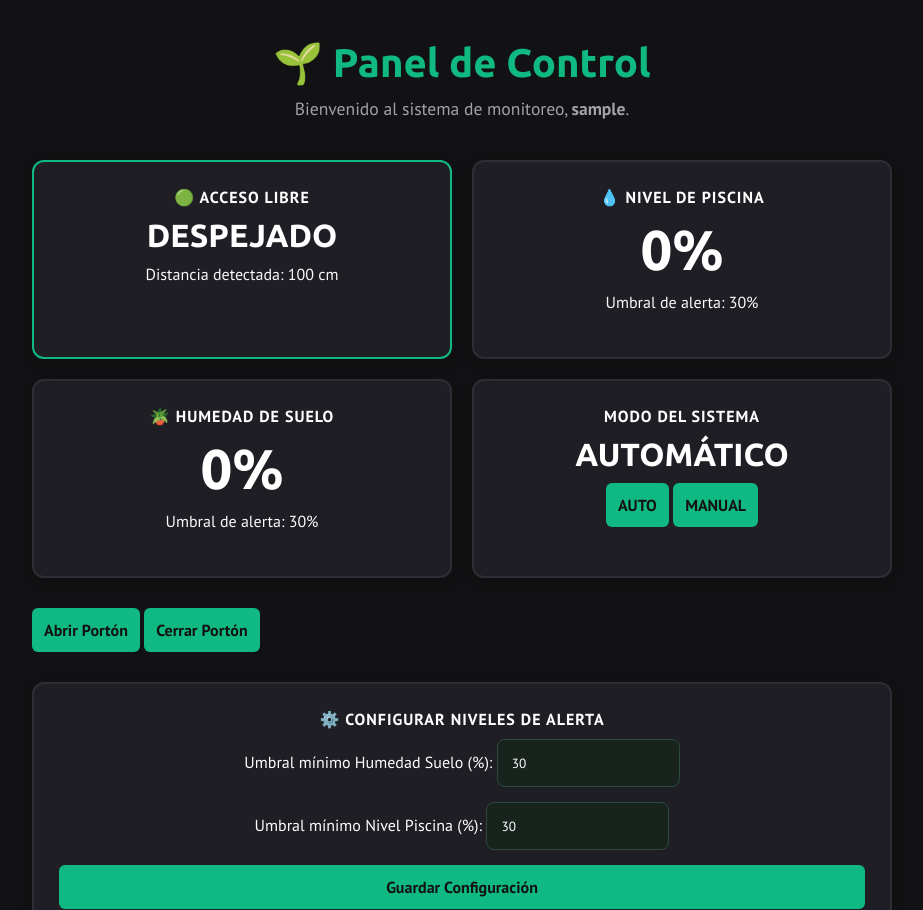
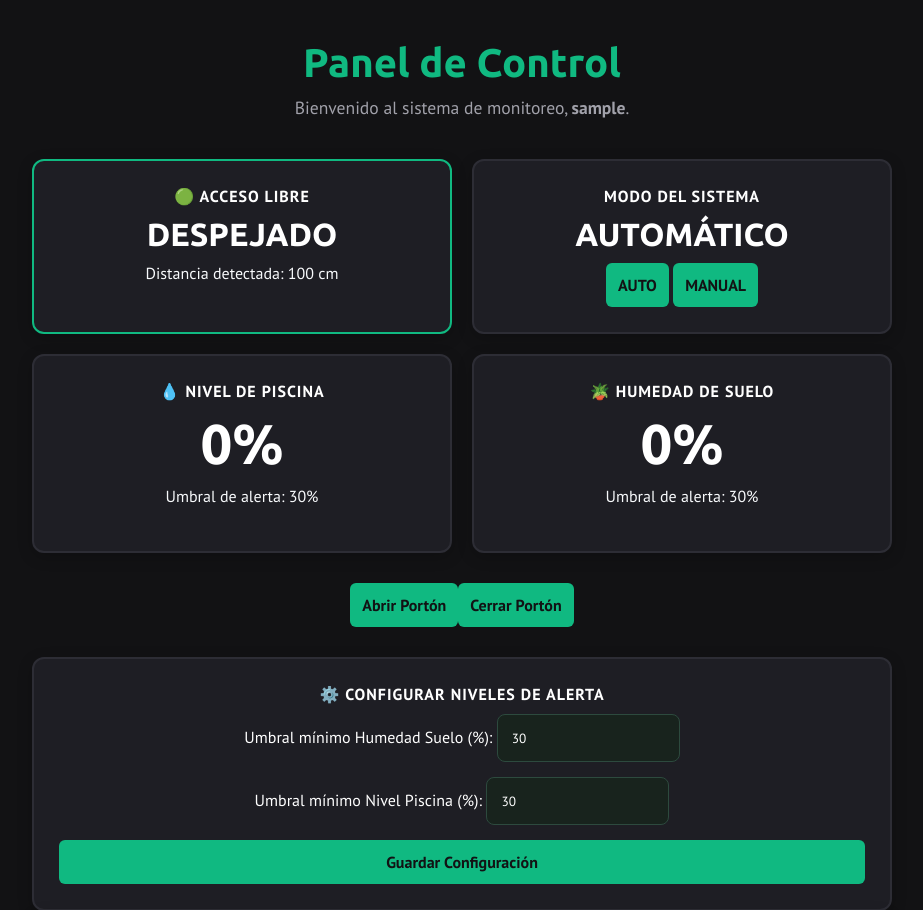
Before and after one commit to NathanaelPerez02/Finca-Inteligente-IoT, a PHP site: page /principal.php in a window 1280 px wide. Shown: the top 910 px of the page, without its empty margins (178-1101 px from the left). Run offline with PHP 8.4, Linux system fonts and the light colour scheme; the visitor is signed in with stand-in values (Sample User, id 1); data that the repository does not hold is empty.

Commit message:
arreglando panel de control

```diff
--- a/css/estilos.css
+++ b/css/estilos.css
@@ -235,3 +235,9 @@
     font-size: 3.5rem !important;
     font-weight: bold;
 }
+
+.puerta-controles{
+    display: flex;
+    align-items: center;
+    justify-content: center;
+}
--- a/principal.php
+++ b/principal.php
@@ -39,7 +39,7 @@
     <main class="dashboard-container">
 
         <header class="dashboard-header">
-            <h1>🌱 Panel de Control</h1>
+            <h1>Panel de Control</h1>
             <p>Bienvenido al sistema de monitoreo, <strong><?php echo htmlspecialchars($_SESSION['usuario']); ?></strong>.</p>
         </header>
 
@@ -50,7 +50,14 @@
                 <h2 id="estado_acceso">DESPEJADO</h2>
                 <p id="distancia_real">Distancia detectada: <?php echo $distancia_inicial; ?> cm</p>
             </div>
-
+            <div class="dash-card">
+                 <h3>MODO DEL SISTEMA</h3>
+                 <h2 class="text-green">AUTOMÁTICO</h2>
+                 <div class="toggle-buttons">
+                     <button class="btn-active">AUTO</button>
+                     <button class="btn-inactive">MANUAL</button>
+                 </div>
+            </div>
             <div class="dash-card">
                 <h3 class="text-blue">💧 Nivel de Piscina</h3>
                 <h2 id="valor_agua" class="data-value"><?php echo htmlspecialchars($datos_user['agua_actual'] ?? '0'); ?>%</h2>
@@ -61,15 +68,6 @@
                 <h3 class="text-yellow">🪴 Humedad de Suelo</h3>
                 <h2 id="valor_humedad" class="data-value"><?php echo htmlspecialchars($datos_user['humedad_actual'] ?? '0'); ?>%</h2>
                 <p>Umbral de alerta: <?php echo htmlspecialchars($datos_user['umbral_humedad'] ?? '30'); ?>%</p>
-            </div>
-
-            <div class="dash-card">
-                 <h3>MODO DEL SISTEMA</h3>
-                 <h2 class="text-green">AUTOMÁTICO</h2>
-                 <div class="toggle-buttons">
-                     <button class="btn-active">AUTO</button>
-                     <button class="btn-inactive">MANUAL</button>
-                 </div>
             </div>
 
         </section>
```
